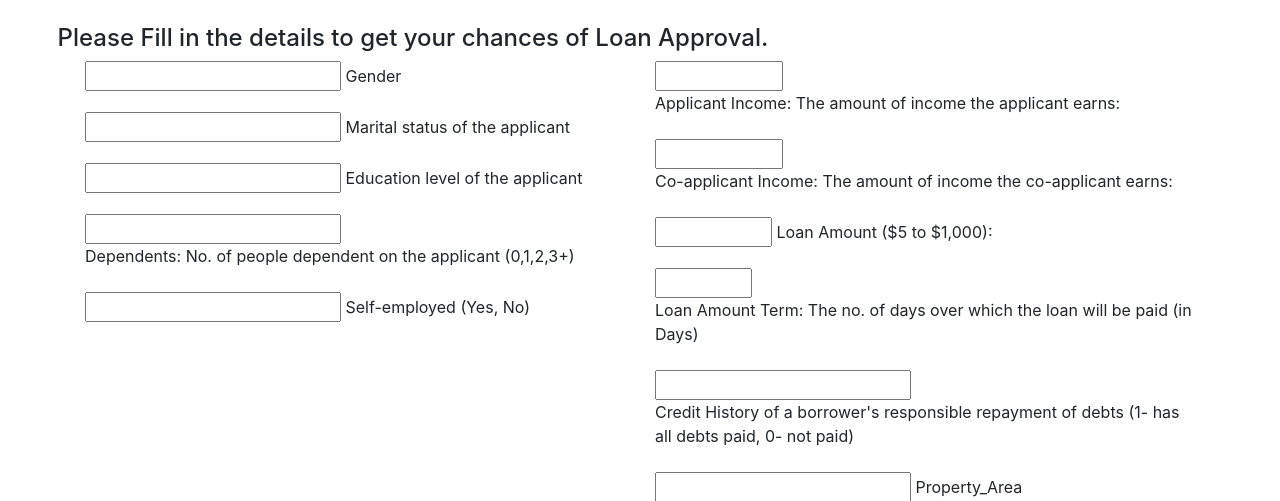
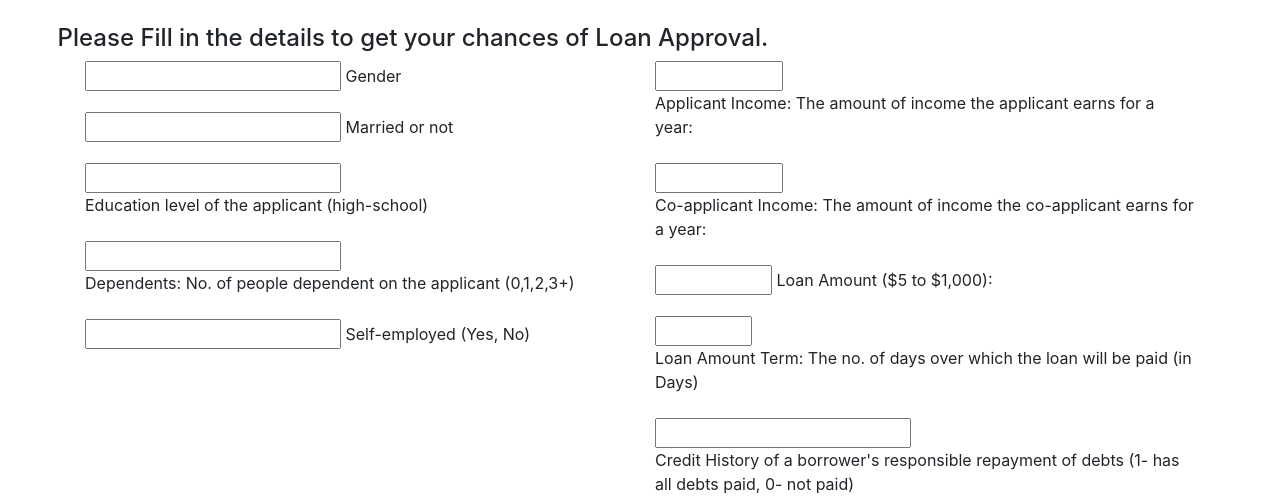
Before and after one commit to jaklin99/Loan-deployment, a Flask app: page / in a window 1280 px wide. Shown: the part 56-557 px from the top of the page. Run offline with Flask 2, Linux system fonts and the light colour scheme; parts of the project's set-up code (start-up, migrations or seed data) failed here and were passed over; some libraries are stand-ins or nearby versions.

Commit message:
Finished project

```diff
--- a/templates/Loan_Application.html
+++ b/templates/Loan_Application.html
@@ -78,7 +78,7 @@
 
                                 <div class="form-group">
                                     <input name="marital_status" list="married" class="form-control-input" required select>
-                                    <label class="label-control" for="marital_status"> Marital status of the applicant</label>
+                                    <label class="label-control" for="marital_status"> Married or not</label>
                                     <datalist id="married">
                                     <option value="YES">
                                     <option value="NO">
@@ -88,7 +88,7 @@
 
                                 <div class="form-group">
                                     <input name="education_status" list="education" class="form-control-input" required select>
-                                    <label class="label-control" for="education_status">Education level of the applicant</label>
+                                    <label class="label-control" for="education_status">Education level of the applicant (high-school)</label>
                                     <datalist id="education">
                                     <option value="GRADUATED">
                                     <option value="NOT GRADUATED">
@@ -140,7 +140,7 @@
 
                             <div class="form-group">
                                     <input name="applicantIncome" type="number" min="0" max="100000" class="form-control-input" id="applicantIncome" required>
-                                    <label class="label-control" for="applicantIncome">Applicant Income: The amount of income the applicant earns:</label>
+                                    <label class="label-control" for="applicantIncome">Applicant Income: The amount of income the applicant earns for a year:</label>
                                     <div class="help-block with-errors"></div>
                                 </div>
 
@@ -148,7 +148,7 @@
 
                                 <div class="form-group">
                                     <input name="coapplicantIncome" type="number" min="0" max="100000" class="form-control-input" id="coapplicantIncome" required>
-                                    <label class="label-control" for="coapplicantIncome">Co-applicant Income: The amount of income the co-applicant earns:</label>
+                                    <label class="label-control" for="coapplicantIncome">Co-applicant Income: The amount of income the co-applicant earns for a year:</label>
                                     <div class="help-block with-errors"></div>
                                 </div>
 
```
